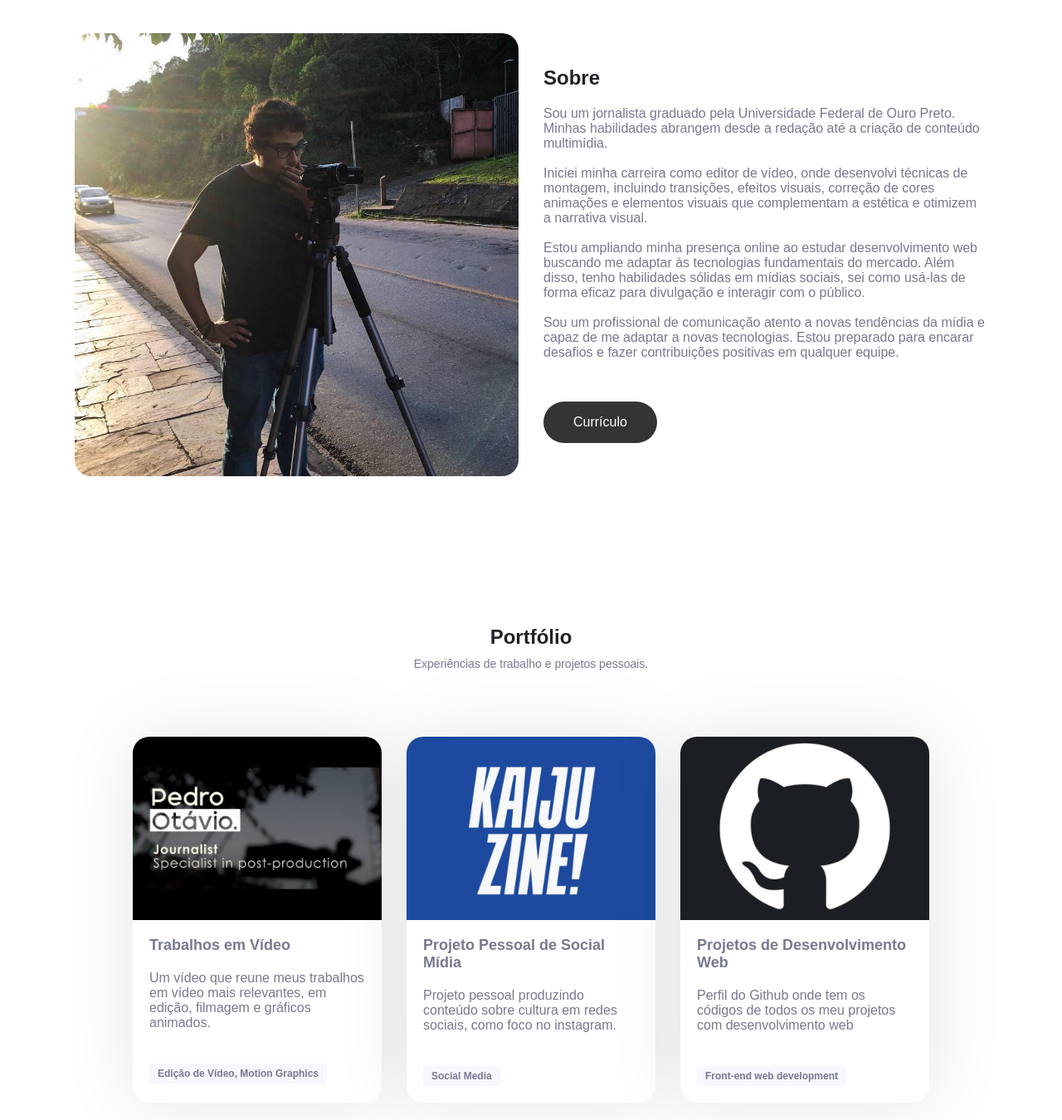
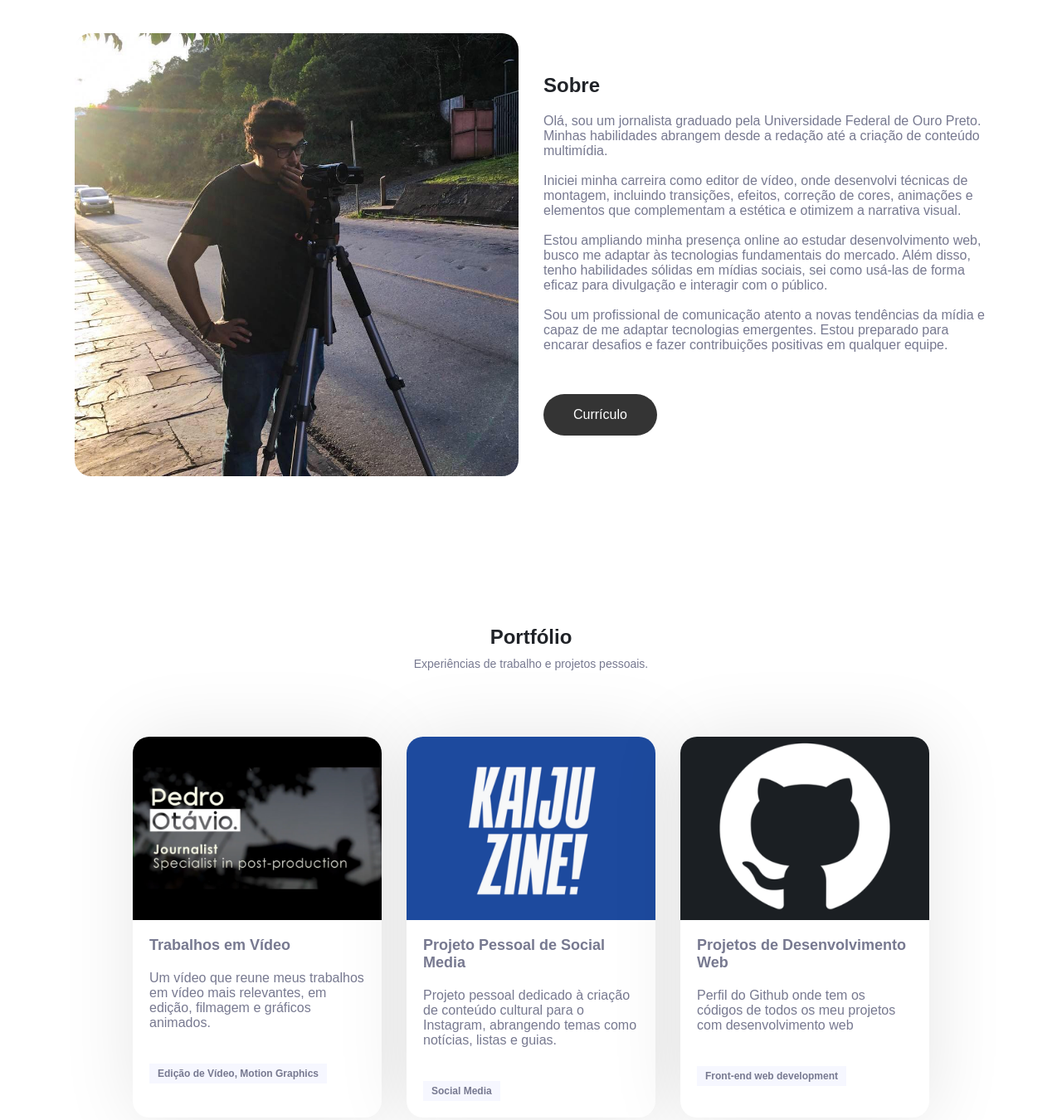
Before and after one commit to pedroofreirereis/pdotvfrs, a plain HTML site: page index.html in a window 1280 px wide. Shown: the part 880-2230 px from the top of the page at 83% size. Drawn offline with nearby package versions, Linux system fonts and the light colour scheme; a web font is replaced by a local one.

Commit message:
Update index.html

```diff
--- a/index.html
+++ b/index.html
@@ -106,16 +106,16 @@
             <div class="d-grid about__wrapper container">
                 <div class="about__content">
                     <h2 class="about__title">Sobre</h2>
-                    <p class="about__description">Sou um jornalista graduado pela Universidade Federal de Ouro Preto. Minhas habilidades abrangem desde a redação até a criação de conteúdo multimídia.
+                    <p class="about__description">Olá, sou um jornalista graduado pela Universidade Federal de Ouro Preto. Minhas habilidades abrangem desde a redação até a criação de conteúdo multimídia.
                     </br>
                     </br>
-                    Iniciei minha carreira como editor de vídeo, onde desenvolvi técnicas de montagem, incluindo transições, efeitos visuais, correção de cores animações e elementos visuais que complementam a estética e otimizem a narrativa visual.
+                    Iniciei minha carreira como editor de vídeo, onde desenvolvi técnicas de montagem, incluindo transições, efeitos, correção de cores, animações e elementos que complementam a estética e otimizem a narrativa visual.
                     </br>
                     </br>
-                    Estou ampliando minha presença online ao estudar desenvolvimento web buscando me adaptar às tecnologias fundamentais do mercado. Além disso, tenho habilidades sólidas em mídias sociais, sei como usá-las de forma eficaz para divulgação e interagir com o público.
+                    Estou ampliando minha presença online ao estudar desenvolvimento web, busco me adaptar às tecnologias fundamentais do mercado. Além disso, tenho habilidades sólidas em mídias sociais, sei como usá-las de forma eficaz para divulgação e interagir com o público.
                     </br>
                     </br>
-                    Sou um profissional de comunicação atento a novas tendências da mídia e capaz de me adaptar a novas tecnologias. Estou preparado para encarar desafios e fazer contribuições positivas em qualquer equipe.
+                    Sou um profissional de comunicação atento a novas tendências da mídia e capaz de me adaptar tecnologias emergentes. Estou preparado para encarar desafios e fazer contribuições positivas em qualquer equipe.
                     </p>
                     <a href="https://raw.githubusercontent.com/pedroofreirereis/pdotvfrs/main/PEDRO OTÁVIO FREIRE REIS.pdf" class="btn btn--primary" download="CurrículoPedroOtávio.pdf">Currículo</a>
                 </div>
@@ -155,8 +155,8 @@
                         </a>
                     </div>
                     <div class="blog__content">
-                        <h3 class="blog__title"><a href="https://www.instagram.com/kaijuzine/">Projeto Pessoal de Social Mídia</a></h3>
-                        <p class="blog__description">Projeto pessoal produzindo conteúdo sobre cultura em redes sociais, como foco no instagram.</p>
+                        <h3 class="blog__title"><a href="https://www.instagram.com/kaijuzine/">Projeto Pessoal de Social Media</a></h3>
+                        <p class="blog__description">Projeto pessoal dedicado à criação de conteúdo cultural para o Instagram, abrangendo temas como notícias, listas e guias.</p>
                     </div>
                     <div class="blog__footer">
                         <span class="blog__category">Social Media</span>
```
